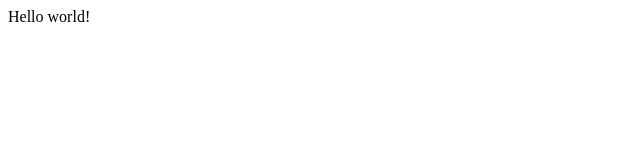
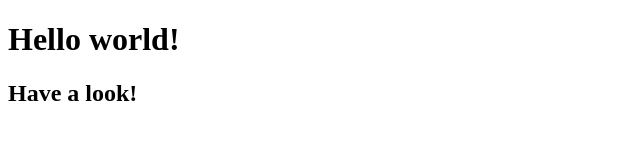
Before and after one commit to Gautierdebruijne/InThePocket, a Gatsby site: page / in a window 1280 px wide. Shown: the whole page, without its empty margins (0-640 px from the left). Built offline with nearby package versions, Linux system fonts and the light colour scheme; Gatsby itself is replaced by a stand-in of ours.

Commit message:
Project Files

```diff
--- a/package.json
+++ b/package.json
@@ -11,10 +11,12 @@
     "start": "npm run develop",
     "serve": "gatsby serve",
     "clean": "gatsby clean",
+    "deploy": "gatsby build --prefix-paths && gh-pages -d public",
     "test": "echo \"Write tests! -> https://gatsby.dev/unit-testing\" && exit 1"
   },
   "dependencies": {
     "gatsby": "^2.24.67",
+    "gh-pages": "^3.1.0",
     "react": "^16.12.0",
     "react-dom": "^16.12.0"
   },
--- a/src/pages/index.js
+++ b/src/pages/index.js
@@ -1,5 +1,12 @@
 import React from "react"
 
-export default function Home() {
-  return <div>Hello world!</div>
+const HomePage = () => {
+  return (
+    <div>
+      <h1>Hello world!</h1>
+      <h2>Have a look!</h2>
+    </div>
+  )
 }
+
+export default HomePage
```
Also changed, not shown: 1 other file.
